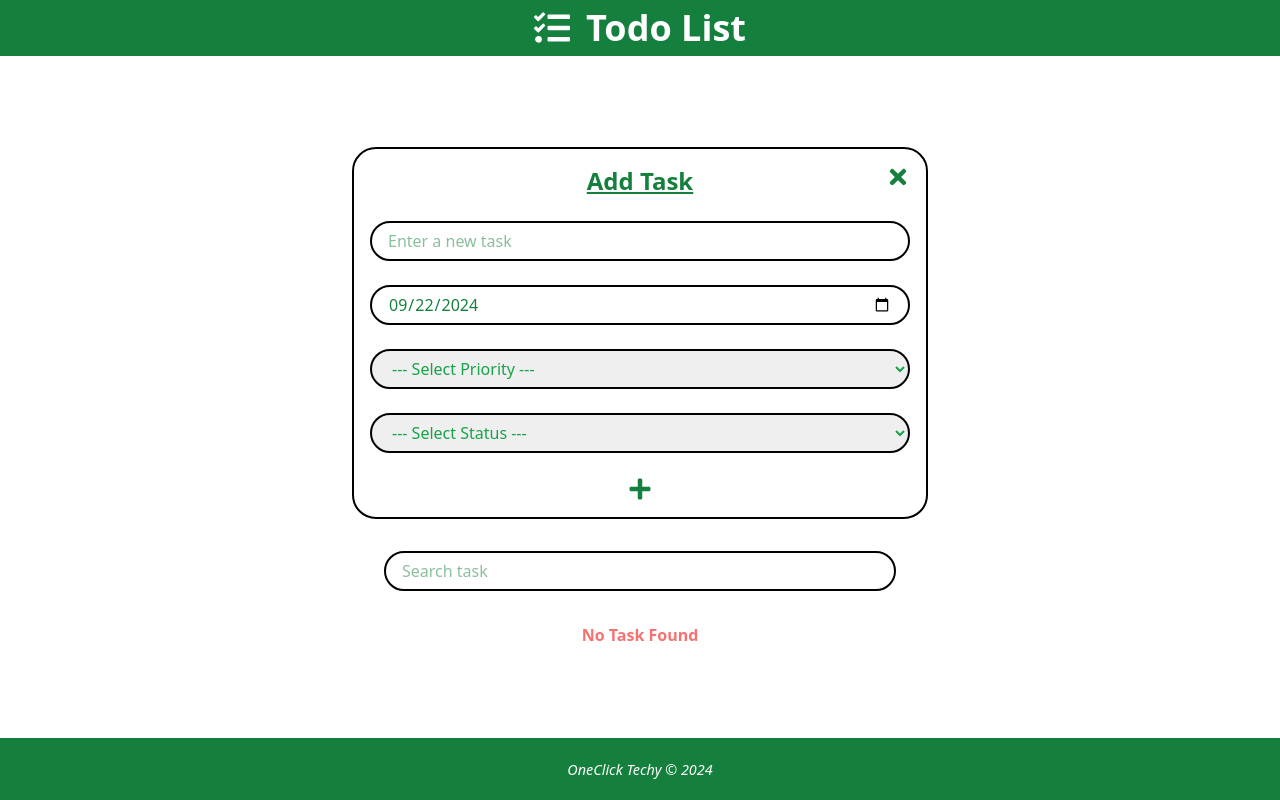
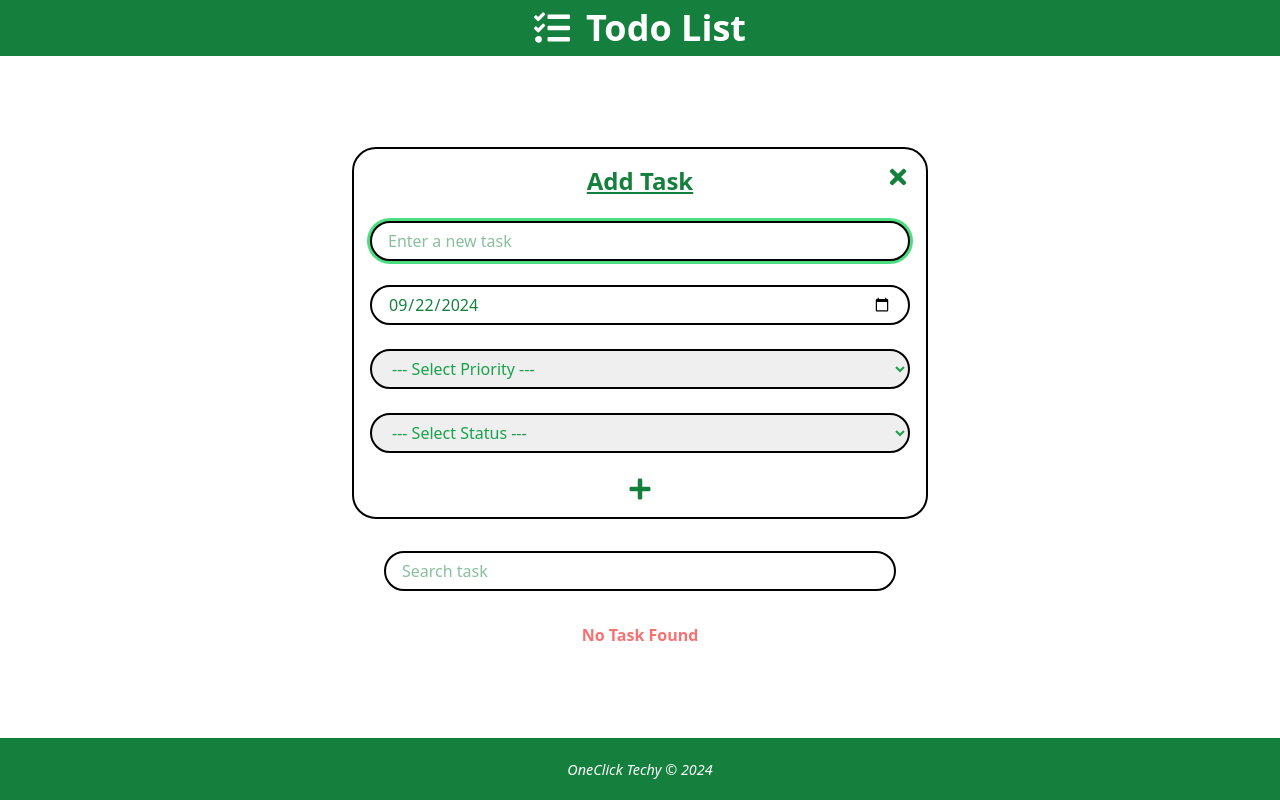
Before and after one commit to OneClickTechy/todo-app, a React (Vite) app: page / in a window 1280 px wide. Built offline with nearby package versions, Linux system fonts and the light colour scheme.

Commit message:
focus input hook is added

```diff
--- a/src/components/TaskInput.jsx
+++ b/src/components/TaskInput.jsx
@@ -1,5 +1,5 @@
-import React from "react";
-import { FaTimes, FaPlus, FaSave} from "react-icons/fa";
+import React, { useRef } from "react";
+import { FaTimes, FaPlus, FaSave } from "react-icons/fa";
 
 const TaskInput = ({
   taskPriority,
@@ -17,9 +17,14 @@ const TaskInput = ({
   handleTaskEdit,
   handleCancel,
 }) => {
+  const inputRef = useRef(null);
+
+  const handleFocus = () => {
+    inputRef.current.focus();
+  };
   return (
-
-    <form id="inputForm"
+    <form
+      id="inputForm"
       className="relative flex flex-col justify-center items-center gap-6 border-2 border-black rounded-3xl p-4 text-green-700 m-4 max-w-sm w-full sm:max-w-md md:max-w-lg lg:max-w-xl"
       onSubmit={(e) => e.preventDefault()}
     >
@@ -36,7 +41,9 @@ const TaskInput = ({
         Task Name
       </label>
       <input
+        autoFocus
         onChange={handleTaskInput}
+        ref={inputRef}
         type="text"
         name="task"
         id="task"
@@ -96,14 +103,20 @@ const TaskInput = ({
           </option>
         ))}
       </select>
-
+      <button
+        type="submit"
+        onClick={(e) => {
+          e.preventDefault();
+          editMode ? handleTaskEdit() : handleSubmit();
+          handleFocus();
+        }}
+      >
         {editMode ? (
           <FaSave
             role="button"
             tabIndex="0"
             aria-label="Save task"
             className="text-2xl hover:text-green-400 active:text-green-600 focus:text-green-600 text-green-700 cursor-pointer"
-        onClick={editMode ? handleTaskEdit : handleSubmit}
           />
         ) : (
           <FaPlus
@@ -111,11 +124,10 @@ const TaskInput = ({
             tabIndex="0"
             aria-label="Add task"
             className="text-2xl hover:text-green-400 active:text-green-600 focus:text-green-600 text-green-700 cursor-pointer"
-        onClick={editMode ? handleTaskEdit : handleSubmit}
           />
         )}
+      </button>
     </form>
-
   );
 };
 
```
Also changed, not shown: 3 other files (tests, documents, lock files or other folders). Lines whose indentation alone changed are shown as unchanged.
